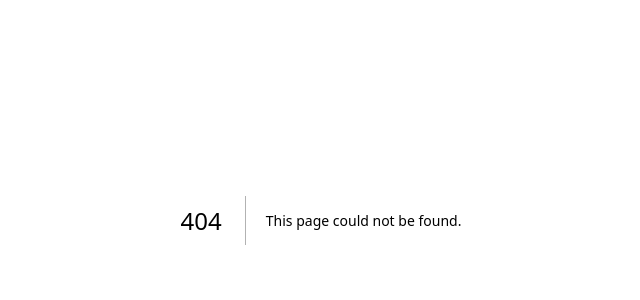
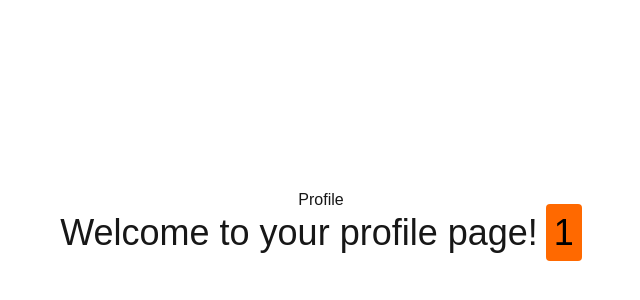
Before and after one commit to Shas-05/auth-nextjs, a Next.js app: page /profile/1 in a window 1280 px wide. Before the commit this address had no page. Shown: the part 180-480 px from the top of the page, without its empty margins (319-959 px from the left). Built offline with nearby package versions, Linux system fonts and the light colour scheme.

Commit message:
Further commits

```diff
--- /dev/null
+++ b/src/app/profile/[id]/page.tsx
@@ -0,0 +1,11 @@
+export default function UserProfile({params}: any) {
+  return (
+    <div className="flex flex-col items-center justify-center min-h-screen py-2">
+      <h1>Profile</h1>
+      <hr />
+      <p className="text-4xl">Welcome to your profile page!
+        <span className="p-2 ml-2 rounded bg-orange-500 text-black">{params.id}</span>
+      </p>
+    </div>
+  );
+}
```
